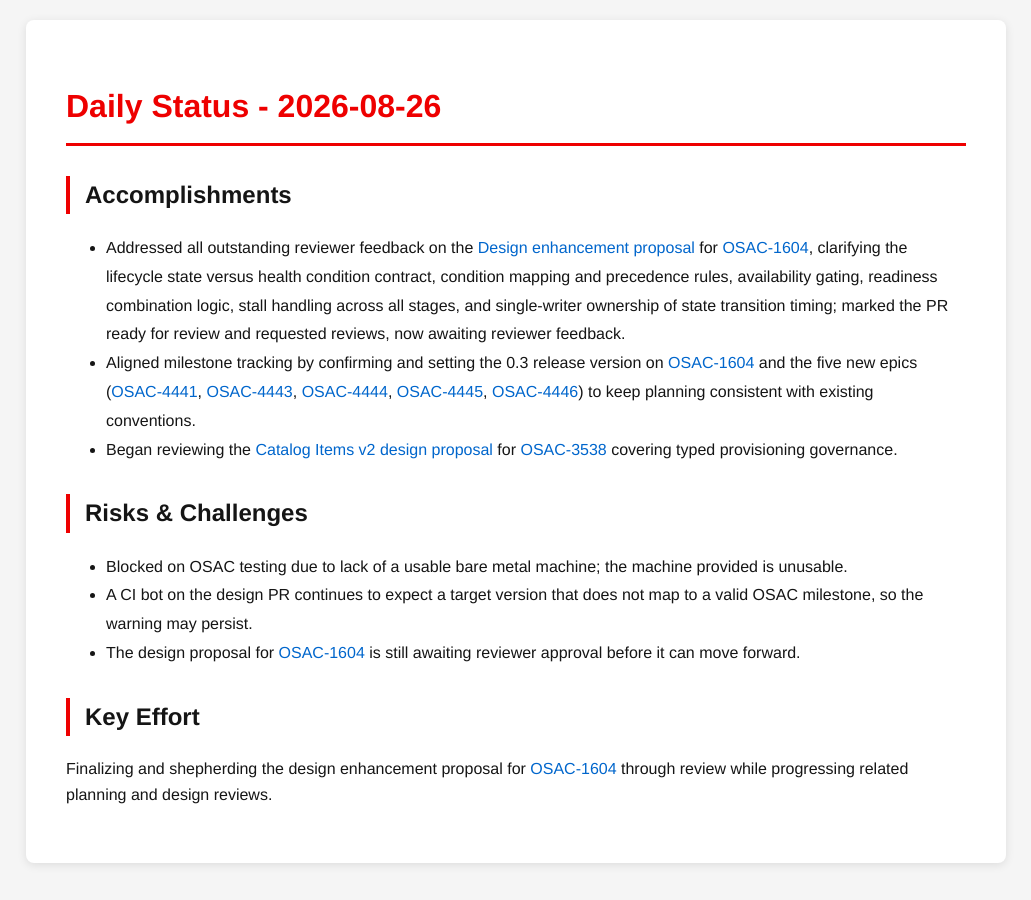
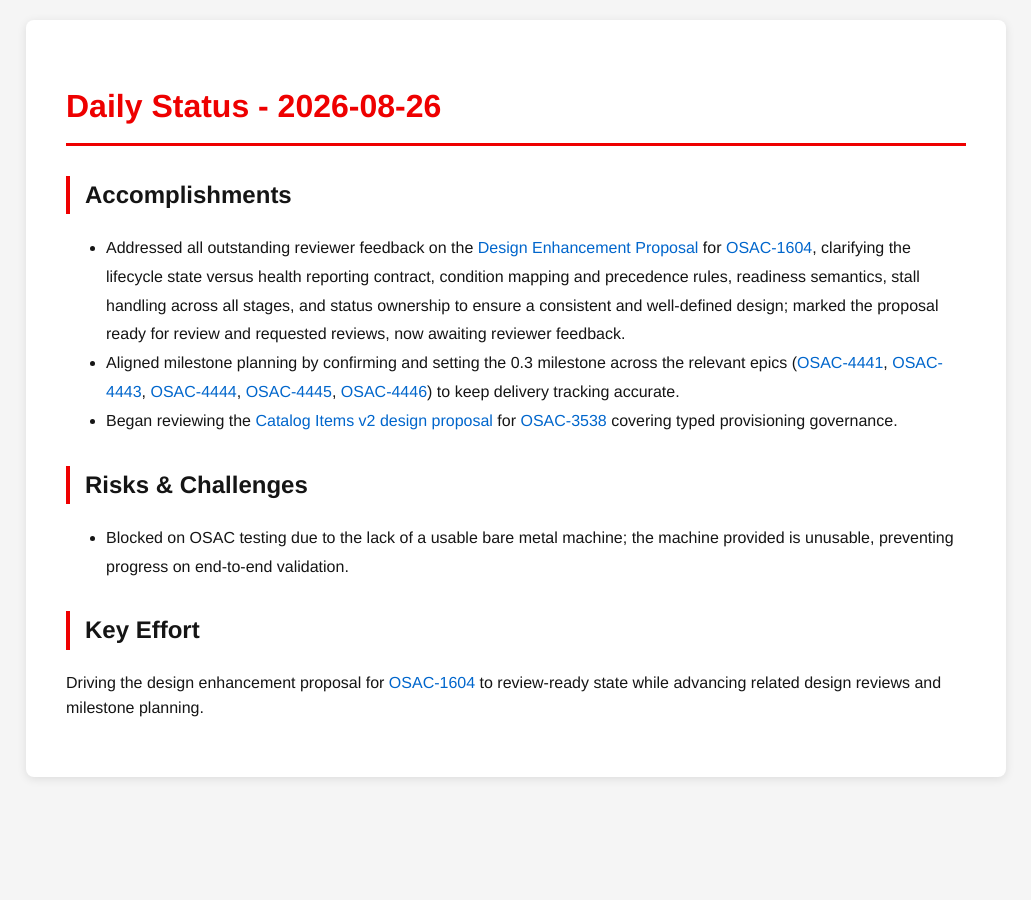
Before and after one commit to tzvatot/daily-status, a Jekyll site: the page built from 2026-08-26.md, in a window 1280 px wide. Shown: the whole page, without its empty margins (124-1155 px from the left). Built offline with Jekyll 4.4.1, drawn with Linux system fonts in a browser that asks for light colours.

Commit message:
Daily status update - 2026-08-26

```diff
--- a/2026-08-26.md
+++ b/2026-08-26.md
@@ -7,14 +7,12 @@ date: 2026-08-26
 # Daily Status - 2026-08-26
 
 ## Accomplishments
-- Addressed all outstanding reviewer feedback on the [Design enhancement proposal](https://github.com/osac-project/enhancement-proposals/pull/227) for [OSAC-1604](https://redhat.atlassian.net/browse/OSAC-1604), clarifying the lifecycle state versus health condition contract, condition mapping and precedence rules, availability gating, readiness combination logic, stall handling across all stages, and single-writer ownership of state transition timing; marked the PR ready for review and requested reviews, now awaiting reviewer feedback.
-- Aligned milestone tracking by confirming and setting the 0.3 release version on [OSAC-1604](https://redhat.atlassian.net/browse/OSAC-1604) and the five new epics ([OSAC-4441](https://redhat.atlassian.net/browse/OSAC-4441), [OSAC-4443](https://redhat.atlassian.net/browse/OSAC-4443), [OSAC-4444](https://redhat.atlassian.net/browse/OSAC-4444), [OSAC-4445](https://redhat.atlassian.net/browse/OSAC-4445), [OSAC-4446](https://redhat.atlassian.net/browse/OSAC-4446)) to keep planning consistent with existing conventions.
+- Addressed all outstanding reviewer feedback on the [Design Enhancement Proposal](https://github.com/osac-project/enhancement-proposals/pull/227) for [OSAC-1604](https://redhat.atlassian.net/browse/OSAC-1604), clarifying the lifecycle state versus health reporting contract, condition mapping and precedence rules, readiness semantics, stall handling across all stages, and status ownership to ensure a consistent and well-defined design; marked the proposal ready for review and requested reviews, now awaiting reviewer feedback.
+- Aligned milestone planning by confirming and setting the 0.3 milestone across the relevant epics ([OSAC-4441](https://redhat.atlassian.net/browse/OSAC-4441), [OSAC-4443](https://redhat.atlassian.net/browse/OSAC-4443), [OSAC-4444](https://redhat.atlassian.net/browse/OSAC-4444), [OSAC-4445](https://redhat.atlassian.net/browse/OSAC-4445), [OSAC-4446](https://redhat.atlassian.net/browse/OSAC-4446)) to keep delivery tracking accurate.
 - Began reviewing the [Catalog Items v2 design proposal](https://github.com/osac-project/enhancement-proposals/pull/228) for [OSAC-3538](https://redhat.atlassian.net/browse/OSAC-3538) covering typed provisioning governance.
 
 ## Risks & Challenges
-- Blocked on OSAC testing due to lack of a usable bare metal machine; the machine provided is unusable.
-- A CI bot on the design PR continues to expect a target version that does not map to a valid OSAC milestone, so the warning may persist.
-- The design proposal for [OSAC-1604](https://redhat.atlassian.net/browse/OSAC-1604) is still awaiting reviewer approval before it can move forward.
+- Blocked on OSAC testing due to the lack of a usable bare metal machine; the machine provided is unusable, preventing progress on end-to-end validation.
 
 ## Key Effort
-Finalizing and shepherding the design enhancement proposal for [OSAC-1604](https://redhat.atlassian.net/browse/OSAC-1604) through review while progressing related planning and design reviews.
+Driving the design enhancement proposal for [OSAC-1604](https://redhat.atlassian.net/browse/OSAC-1604) to review-ready state while advancing related design reviews and milestone planning.
```
